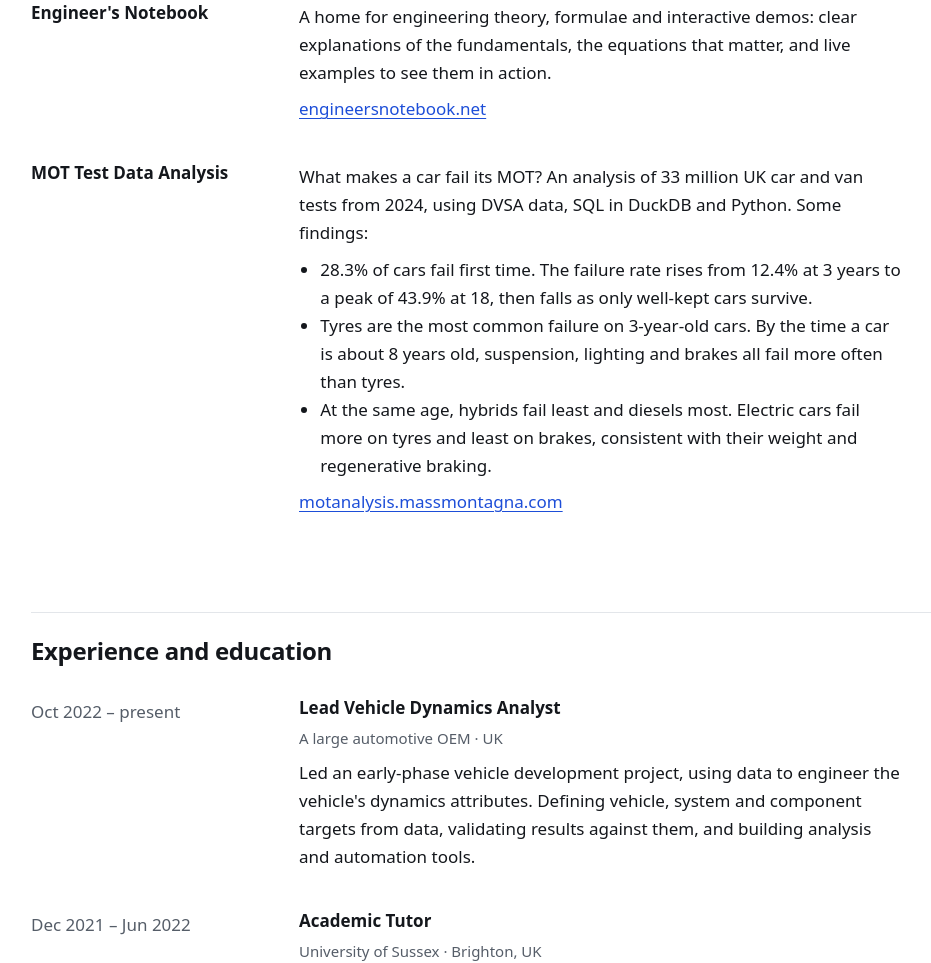
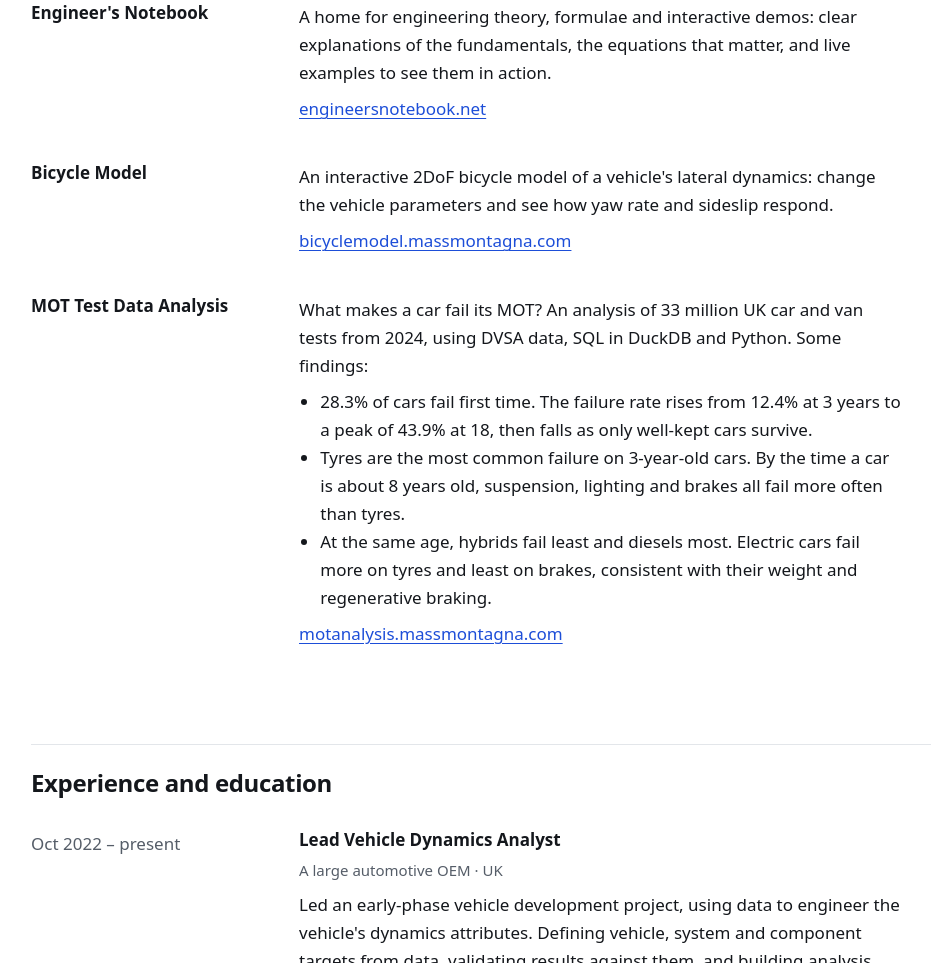
Before and after one commit to massmontagna/massmontagna.github.io, a plain HTML site: page index.html in a window 1280 px wide. Shown: the part 1777-2740 px from the top of the page, without its empty margins (97-1028 px from the left). Drawn offline with Linux system fonts and the light colour scheme.

Commit message:
Add Bicycle Model project
Co-Authored-By: Claude Opus 5.5 <noreply@anthropic.com>

```diff
--- a/index.html
+++ b/index.html
@@ -117,6 +117,13 @@ v = np.linspace(<span class="tn">0</span>, <span class="tn">50</span>, <span cla
 					</div>
 				</div>
 				<div class="entry">
+					<h3>Bicycle Model</h3>
+					<div>
+						<p>An interactive 2DoF bicycle model of a vehicle's lateral dynamics: change the vehicle parameters and see how yaw rate and sideslip respond.</p>
+						<p><a href="https://bicyclemodel.massmontagna.com" target="_blank" rel="noopener">bicyclemodel.massmontagna.com</a></p>
+					</div>
+				</div>
+				<div class="entry">
 					<h3>MOT Test Data Analysis</h3>
 					<div>
 						<p>What makes a car fail its MOT? An analysis of 33 million UK car and van tests from 2024, using DVSA data, SQL in DuckDB and Python. Some findings:</p>
```
Also changed, not shown: 2 other files.
